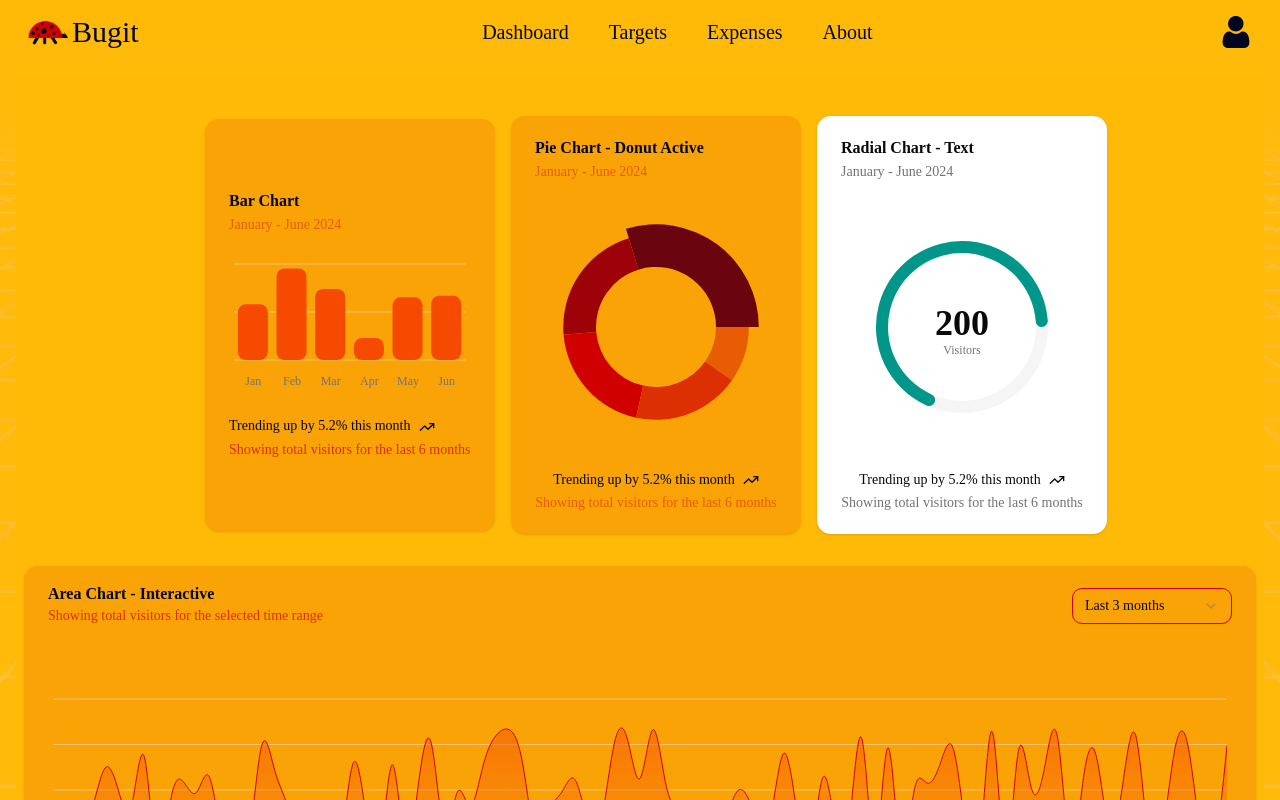
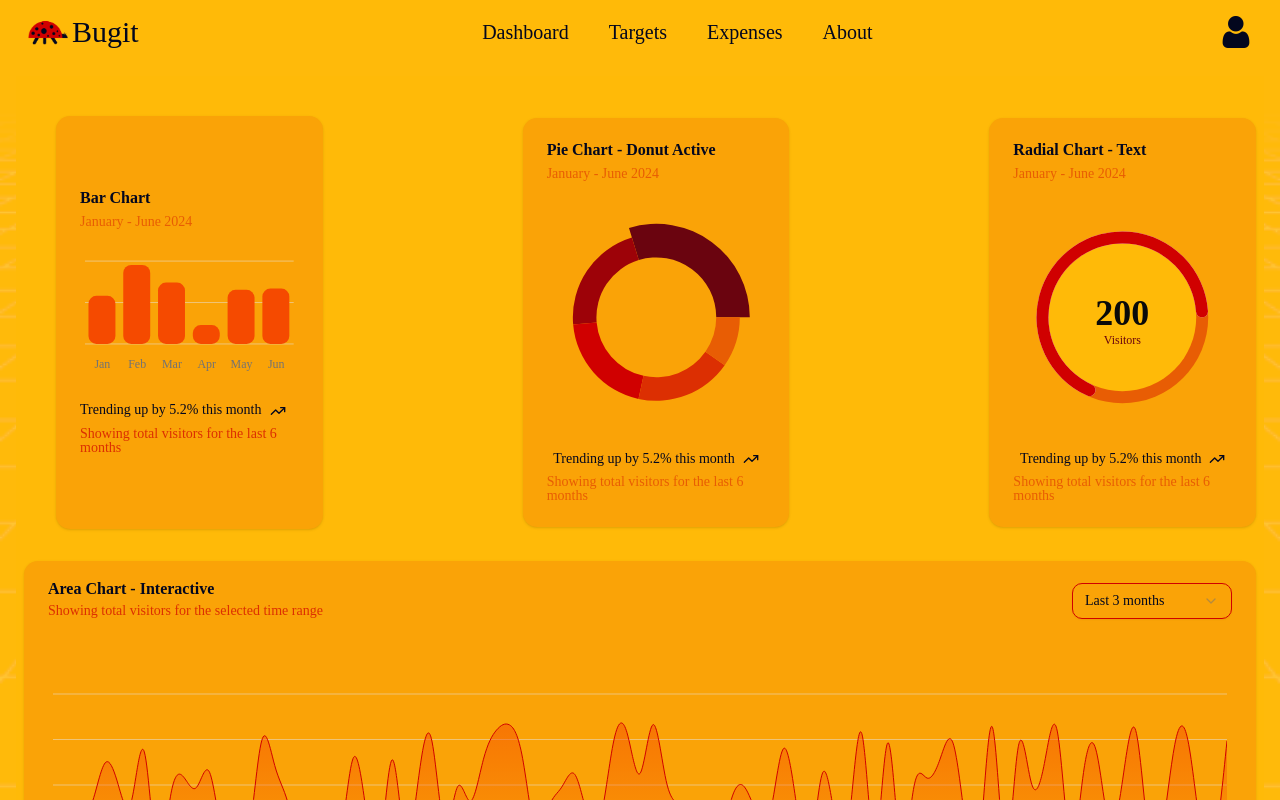
Before and after one commit to Shuvamdt/Buget, a React (Vite) app in the folder Client/: page /dashboard in a window 1280 px wide. Built offline with nearby package versions, Linux system fonts and the light colour scheme; a web font is replaced by a local one.

Commit message:
Dashboard update

```diff
--- a/Client/src/Components/RadialChart.jsx
+++ b/Client/src/Components/RadialChart.jsx
@@ -21,9 +21,7 @@ import { ChartContainer } from "@/components/ui/chart";
 
 export const description = "A radial chart with text";
 
-const chartData = [
-  { browser: "safari", visitors: 200, fill: "var(--color-safari)" },
-];
+const chartData = [{ browser: "safari", visitors: 200, fill: "#D00000" }];
 
 const chartConfig = {
   visitors: {
@@ -37,10 +35,12 @@ const chartConfig = {
 
 export function ChartRadialText() {
   return (
-    <Card className="flex flex-col">
+    <Card className="flex flex-col bg-[#FAA307] text-[#03071E]">
       <CardHeader className="items-center pb-0">
         <CardTitle>Radial Chart - Text</CardTitle>
-        <CardDescription>January - June 2024</CardDescription>
+        <CardDescription>
+          <p className="text-[#E85D04]">January - June 2024</p>
+        </CardDescription>
       </CardHeader>
       <CardContent className="flex-1 pb-0">
         <ChartContainer
@@ -58,7 +58,7 @@ export function ChartRadialText() {
               gridType="circle"
               radialLines={false}
               stroke="none"
-              className="first:fill-muted last:fill-background"
+              className="first:fill-[#E85D04] last:fill-[#FFBA08]"
               polarRadius={[86, 74]}
             />
             <RadialBar dataKey="visitors" background cornerRadius={10} />
@@ -83,7 +83,7 @@ export function ChartRadialText() {
                         <tspan
                           x={viewBox.cx}
                           y={(viewBox.cy || 0) + 24}
-                          className="fill-muted-foreground"
+                          className="fill-[#6A040F]"
                         >
                           Visitors
                         </tspan>
@@ -102,7 +102,9 @@ export function ChartRadialText() {
           Trending up by 5.2% this month <TrendingUp className="h-4 w-4" />
         </div>
         <div className="text-muted-foreground leading-none">
-          Showing total visitors for the last 6 months
+          <p className="text-[#E85D04]">
+            Showing total visitors for the last 6 months
+          </p>
         </div>
       </CardFooter>
     </Card>
--- a/Client/src/Pages/Dashboard.jsx
+++ b/Client/src/Pages/Dashboard.jsx
@@ -7,7 +7,7 @@ import { ChartRadialText } from "../Components/RadialChart";
 const Dashboard = () => {
   return (
     <div className="font-1 bg-[#FFBA08] p-2 m-4">
-      <div className="flex w-full justify-center items-center p-4 m-4 gap-4">
+      <div className="flex w-full justify-center items-center p-4 m-4 gap-50">
         <ChartBarDefault />
         <ChartPieDonutActive />
         <ChartRadialText />
```
